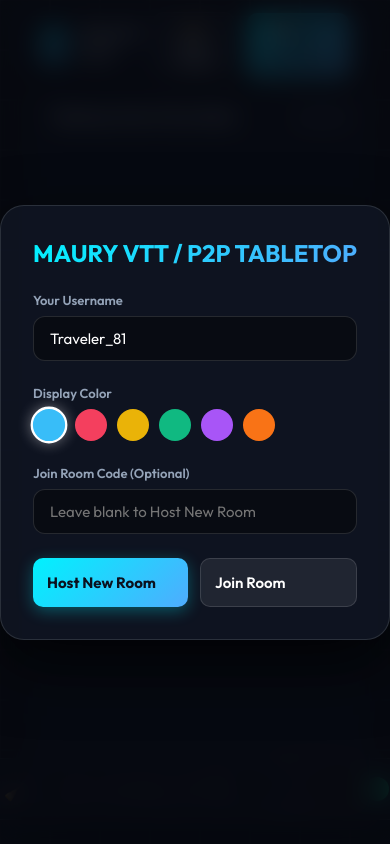
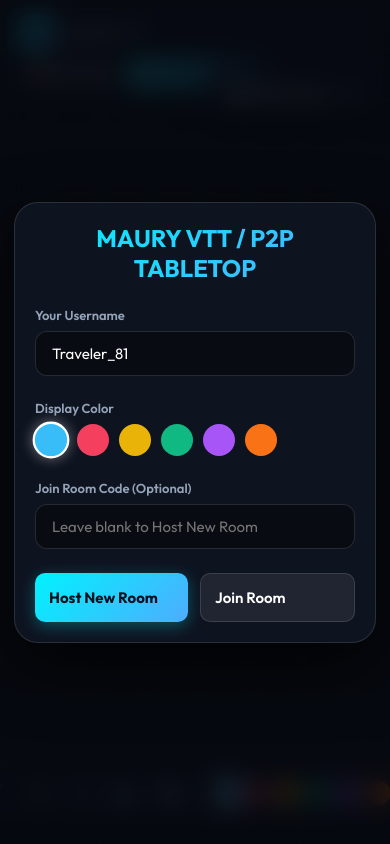
Before and after one commit to dfitt/MauryVTT, a website built with Vite: page index.html in a window 390 px wide. Shown: the top 844 px of the page. Built offline with nearby package versions, Linux system fonts and the light colour scheme.

Commit message:
Add invite link copying, URL room code pre-population, and mobile responsive chat UI

```diff
--- a/src/style.css
+++ b/src/style.css
@@ -501,3 +501,119 @@ html, body {
     transform: translate(-50%, 0);
   }
 }
+
+/* =========================================
+   CHAT COLLAPSED / MINIMIZED STATE & BADGE
+   ========================================= */
+.chat-header {
+  cursor: pointer;
+}
+
+.chat-toggle-btn {
+  background: none;
+  border: none;
+  color: var(--text-dim);
+  cursor: pointer;
+  font-size: 14px;
+  padding: 4px;
+}
+
+.chat-unread-badge {
+  background: #f43f5e;
+  color: #fff;
+  font-size: 11px;
+  font-weight: 700;
+  padding: 2px 7px;
+  border-radius: 999px;
+  box-shadow: 0 0 8px rgba(244, 63, 94, 0.6);
+}
+
+.chat-window.minimized {
+  height: 48px !important;
+  width: 195px !important;
+  bottom: auto;
+  cursor: pointer;
+}
+
+.chat-window.minimized .chat-messages,
+.chat-window.minimized .chat-input-bar {
+  display: none !important;
+}
+
+/* =========================================
+   MOBILE PORTRAIT & LANDSCAPE OPTIMIZATIONS
+   ========================================= */
+@media (max-width: 768px) {
+  .top-header {
+    top: 8px;
+    left: 8px;
+    right: 8px;
+    height: auto;
+    min-height: 48px;
+    padding: 6px 10px;
+    flex-wrap: wrap;
+    gap: 8px;
+  }
+
+  .brand-title {
+    font-size: 14px;
+  }
+
+  .room-badge {
+    padding: 4px 10px;
+  }
+
+  .room-badge span {
+    font-size: 11px;
+  }
+
+  .header-actions {
+    gap: 6px;
+  }
+
+  .header-actions button {
+    padding: 6px 10px;
+    font-size: 11px;
+  }
+
+  .chat-window {
+    top: 64px;
+    right: 8px;
+    width: calc(100vw - 16px);
+    max-height: 280px;
+    bottom: auto;
+  }
+
+  .chat-window.minimized {
+    top: 64px;
+    right: 8px;
+    width: 175px !important;
+    height: 44px !important;
+  }
+
+  .floating-toolbar {
+    bottom: 8px;
+    width: calc(100vw - 16px);
+    max-width: calc(100vw - 16px);
+    overflow-x: auto;
+    justify-content: flex-start;
+    padding: 6px 10px;
+    gap: 4px;
+  }
+
+  .floating-toolbar::-webkit-scrollbar {
+    display: none;
+  }
+
+  .tool-btn {
+    width: 36px;
+    height: 36px;
+    font-size: 16px;
+    flex-shrink: 0;
+  }
+
+  .modal-box {
+    width: calc(100vw - 28px);
+    padding: 20px;
+  }
+}
--- a/src/ui/chatPanel.ts
+++ b/src/ui/chatPanel.ts
@@ -5,10 +5,19 @@ import { ChatMessage } from "../types/vtt.js";
 export function setupChatPanel(): void {
   const panel = document.createElement("div");
   panel.className = "chat-window";
+  panel.id = "vtt-chat-panel";
+
+  if (window.innerWidth <= 768) {
+    panel.classList.add("minimized");
+  }
+
   panel.innerHTML = `
-    <div class="chat-header">
-      <span>Tabletop Chat & Dice Roller</span>
-      <span style="font-size: 11px; color: var(--text-dim)">/roll 2d6+3</span>
+    <div class="chat-header" id="chat-header-bar" title="Click to Minimize / Expand Chat">
+      <div style="display: flex; align-items: center; gap: 8px;">
+        <span>💬 Chat & Dice</span>
+        <span class="chat-unread-badge" id="chat-unread-badge" style="display: none;">0</span>
+      </div>
+      <button class="chat-toggle-btn" id="btn-toggle-chat" title="Toggle Chat Window">${panel.classList.contains("minimized") ? "▲" : "▼"}</button>
     </div>
     <div class="chat-messages" id="chat-messages-container"></div>
     <div class="chat-input-bar">
@@ -20,6 +29,26 @@ export function setupChatPanel(): void {
 
   const container = panel.querySelector("#chat-messages-container")!;
   const inputEl = panel.querySelector<HTMLInputElement>("#chat-input-el")!;
+  const headerBar = panel.querySelector<HTMLElement>("#chat-header-bar")!;
+  const toggleBtn = panel.querySelector<HTMLButtonElement>("#btn-toggle-chat")!;
+  const badgeEl = panel.querySelector<HTMLElement>("#chat-unread-badge")!;
+
+  let unreadCount = 0;
+  let lastMessageCount = 0;
+
+  function toggleChat() {
+    panel.classList.toggle("minimized");
+    const isMin = panel.classList.contains("minimized");
+    toggleBtn.textContent = isMin ? "▲" : "▼";
+    if (!isMin) {
+      unreadCount = 0;
+      badgeEl.style.display = "none";
+      container.scrollTop = container.scrollHeight;
+    }
+  }
+
+  headerBar.addEventListener("click", () => toggleChat());
+  (window as any).toggleVttChat = toggleChat;
 
   function parseAndRollDice(cmd: string): string | null {
     const match = cmd.match(/^\/roll\s+(\d+)d(\d+)([\+\-]\d+)?/i);
@@ -74,6 +103,14 @@ export function setupChatPanel(): void {
 
   // Subscribe to reactive document updates
   docStore.subscribe((doc) => {
+    const newCount = doc.chatHistory.length;
+    if (newCount > lastMessageCount && panel.classList.contains("minimized") && lastMessageCount > 0) {
+      unreadCount += newCount - lastMessageCount;
+      badgeEl.style.display = "inline-block";
+      badgeEl.textContent = String(unreadCount);
+    }
+    lastMessageCount = newCount;
+
     container.innerHTML = doc.chatHistory
       .map((msg) => {
         if (msg.type === "system") {
@@ -81,7 +118,7 @@ export function setupChatPanel(): void {
         }
         return `
           <div class="chat-msg ${msg.type === "roll" ? "roll" : ""}">
-            <div class="msg-author" style="color: #38bdf8">${msg.senderUsername}</div>
+          <div class="msg-author" style="color: #38bdf8">${msg.senderUsername}</div>
             <div class="msg-text">${msg.content}</div>
           </div>
         `;
--- a/src/ui/joinModal.ts
+++ b/src/ui/joinModal.ts
@@ -8,6 +8,22 @@ const SWATCH_COLORS = [
   "#a855f7", // Violet
   "#f97316"  // Orange
 ];
+
+function getRoomCodeFromUrl(): string {
+  const params = new URLSearchParams(window.location.search);
+  const roomParam = params.get("room") || params.get("code");
+  if (roomParam) return roomParam.trim();
+
+  const searchRaw = window.location.search.substring(1).trim();
+  if (searchRaw && !searchRaw.includes("=")) {
+    return searchRaw;
+  }
+
+  const hashRaw = window.location.hash.substring(1).replace(/^room=/, "").trim();
+  if (hashRaw) return hashRaw;
+
+  return "";
+}
 
 export function renderJoinModal(onJoined: () => void): void {
   const overlay = document.createElement("div");
@@ -61,6 +77,11 @@ export function renderJoinModal(onJoined: () => void): void {
   const usernameInput = overlay.querySelector<HTMLInputElement>("#join-username")!;
   const roomInput = overlay.querySelector<HTMLInputElement>("#join-room-code")!;
 
+  const codeFromUrl = getRoomCodeFromUrl();
+  if (codeFromUrl) {
+    roomInput.value = codeFromUrl;
+  }
+
   overlay.querySelector("#btn-host-new")!.addEventListener("click", async () => {
     const username = usernameInput.value.trim() || "Host";
     await sessionManager.startAsHost(username, selectedColor);
--- a/src/ui/toolbarUI.ts
+++ b/src/ui/toolbarUI.ts
@@ -222,5 +222,20 @@ export function setupToolbarUI(engine: CanvasEngine): void {
   bar.appendChild(uploadTokenBtn);
   bar.appendChild(tokenInput);
 
+  const divider3 = document.createElement("div");
+  divider3.className = "tool-divider";
+  bar.appendChild(divider3);
+
+  const chatToggleBtn = document.createElement("button");
+  chatToggleBtn.className = "tool-btn";
+  chatToggleBtn.title = "Toggle Chat & Dice Roller Window";
+  chatToggleBtn.innerHTML = "💬";
+  chatToggleBtn.addEventListener("click", () => {
+    if (typeof (window as any).toggleVttChat === "function") {
+      (window as any).toggleVttChat();
+    }
+  });
+  bar.appendChild(chatToggleBtn);
+
   document.body.appendChild(bar);
 }
--- a/src/ui/userListUI.ts
+++ b/src/ui/userListUI.ts
@@ -11,7 +11,7 @@ export function setupHeaderUI(): void {
       <div class="brand-title">MAURY VTT</div>
       <div class="room-badge" id="room-code-badge" style="display: none;">
         <span>Room: <strong id="room-id-txt">---</strong></span>
-        <button class="copy-btn" id="copy-room-btn">Copy</button>
+        <button class="copy-btn" id="copy-room-btn">Copy Link</button>
       </div>
     </div>
     <div class="header-actions">
@@ -33,11 +33,15 @@ export function setupHeaderUI(): void {
     }
   }, 1000);
 
+  copyBtn.title = "Copy invite link with room code";
   copyBtn.addEventListener("click", () => {
     if (sessionManager.hostRoomId) {
-      navigator.clipboard.writeText(sessionManager.hostRoomId);
-      copyBtn.textContent = "Copied!";
-      setTimeout(() => (copyBtn.textContent = "Copy"), 2000);
+      const origin = window.location.origin;
+      const pathname = window.location.pathname.replace(/\/$/, "");
+      const fullJoinUrl = `${origin}${pathname}/?room=${encodeURIComponent(sessionManager.hostRoomId)}`;
+      navigator.clipboard.writeText(fullJoinUrl);
+      copyBtn.textContent = "Copied Link!";
+      setTimeout(() => (copyBtn.textContent = "Copy Link"), 2000);
     }
   });
 
```
